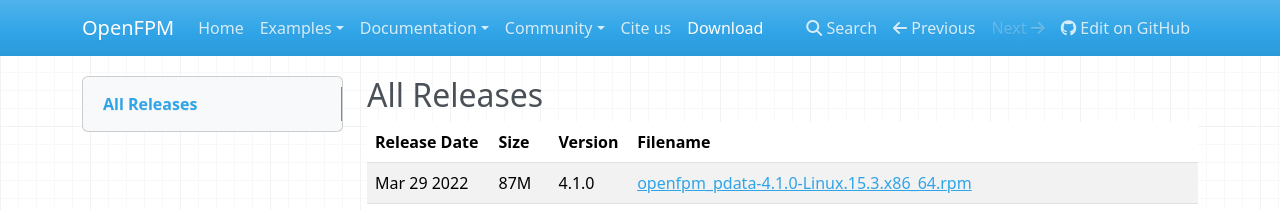
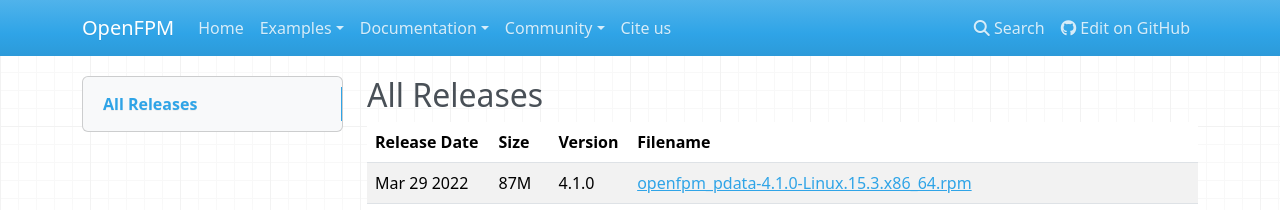
Before and after one commit to mosaic-group/openfpm-website, an MkDocs documentation site: the page built from src/download.md, in a window 1280 px wide. Shown: the top 210 px of the page. Built offline with MkDocs 1.6.1, drawn with Linux system fonts in a browser that asks for light colours; nearby versions of some CDN libraries; some of the changed lines change nothing that is shown.

Commit message:
Temporary remove download link

```diff
--- a/mkdocs.yml
+++ b/mkdocs.yml
@@ -30,7 +30,7 @@
   - 'Hackathon 2022/2023': hackathon23.md
   - 'Hackathon 2023/2024': hackathon24.md
 - Cite us: about.md
-- Download: download.md
+# - Download: download.md
 
 theme:
   name: mkdocs  # required. Can be anything as long as custom_dir is set correctly below
```
Also changed, not shown: site/404.html, site/about/index.html, site/building/index.html, site/docker/index.html, site/download/index.html, site/hackathon23/index.html, site/hackathon24/index.html, site/index.html, site/news/index.html, site/sitemap.xml, site/vector-example/index.html, site/videos/index.html.
